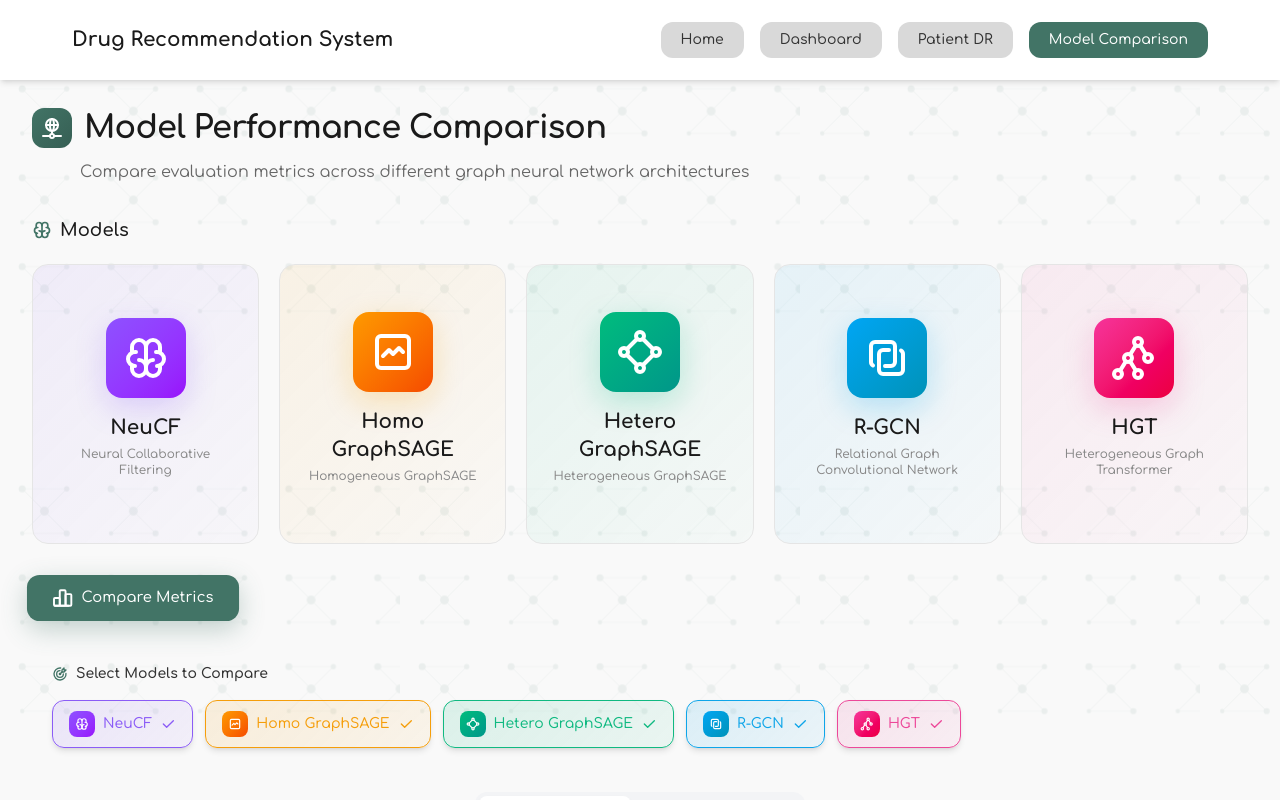
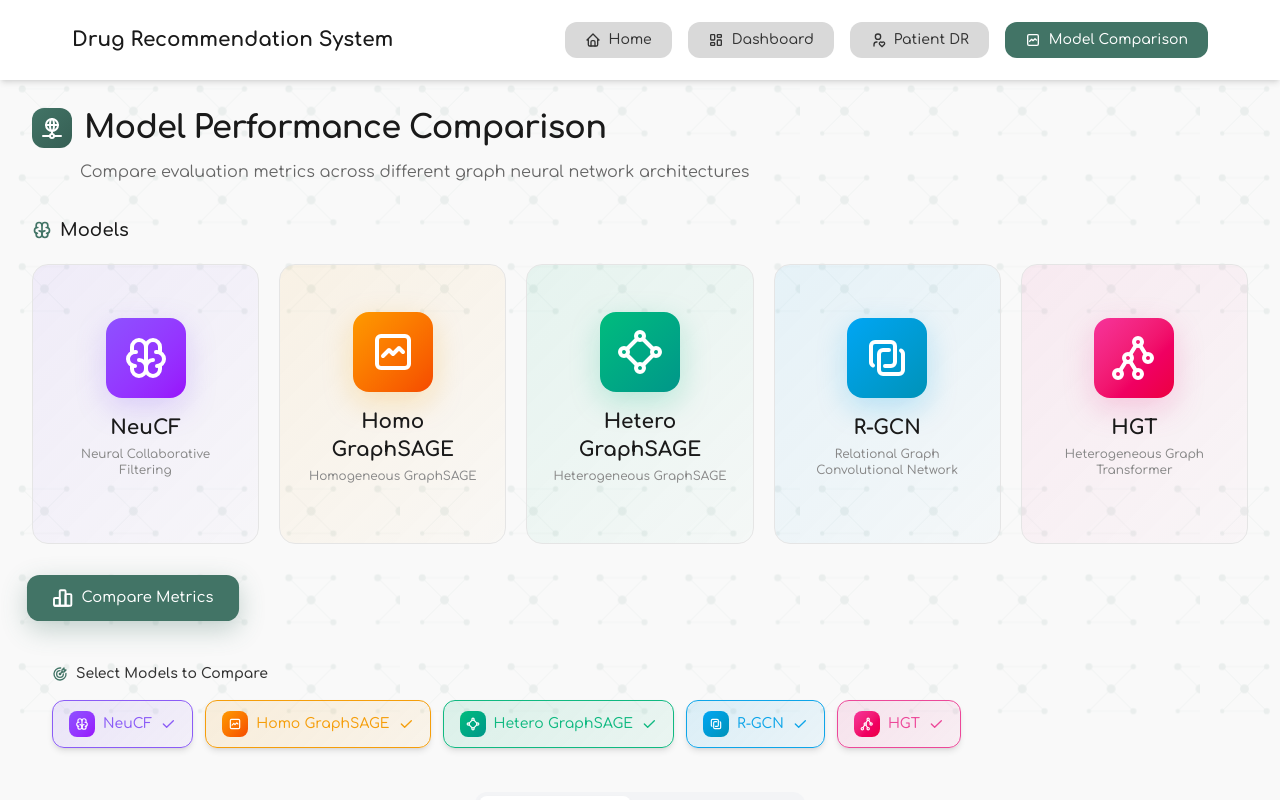
Before and after one commit to PrasadSimhadri/Drug-Recommendataion, a Next.js app: page /model-compare in a window 1280 px wide. Shown: the top 800 px of the page. Built offline with nearby package versions, Linux system fonts and the light colour scheme.

Commit message:
added react icons in navbar

```diff
--- a/src/app/dashboard/page.tsx
+++ b/src/app/dashboard/page.tsx
@@ -18,11 +18,11 @@ export default function Dashboard() {
     const [isQuerying, setIsQuerying] = useState(false);
 
     const navItems = [
-        { name: "Home", href: "/" },
-        { name: "Dashboard", href: "/dashboard" },
-        { name: "Patient DR", href: "/patient-dr" },
+        { name: "Home", href: "/", icon: TbHome },
+        { name: "Dashboard", href: "/dashboard", icon: TbLayoutDashboard },
+        { name: "Patient DR", href: "/patient-dr", icon: TbUserHeart },
         // { name: "Disease - Drug", href: "/disease-drug" },
-        { name: "Model Comparison", href: "/model-compare" },
+        { name: "Model Comparison", href: "/model-compare", icon: TbNetwork },
     ];
 
     const nodeTypes = ["Patient", "Visit"];
@@ -128,11 +128,11 @@ export default function Dashboard() {
 
             {/* Header / Navbar */}
             <header className="flex justify-between h-20 px-12 py-5 bg-[#ffffff] shadow-md relative z-10">
-                <div className="flex items-center gap-3 pl-6">
+                <Link href="/" className="flex items-center gap-3 pl-6 cursor-pointer">
                     <h1 className="text-xl font-medium text-[#1a1a1a]">
                         <b>Drug Recommendation System</b>
                     </h1>
-                </div>
+                </Link>
 
                 {/* Navigation */}
                 <nav className="flex items-center gap-4 pr-6">
@@ -174,7 +174,7 @@ export default function Dashboard() {
                     </div>
 
                     {/* Graph Controls - Full Width on Top */}
-                    <div className="bg-white rounded-2xl border border-[#e5e5e5] p-5 mb-5">
+                    <div className="bg-white rounded-2xl border border-[#e5e5e5] p-5 mb-5 animate-fade-in">
                         <h3 className="text-sm font-semibold text-[#333] mb-4 flex items-center gap-2">
                             <TbArrowsMaximize className="w-4 h-4 text-[#427466]" />
                             Graph Controls
@@ -262,7 +262,7 @@ export default function Dashboard() {
                             <button
                                 onClick={runQuery}
                                 disabled={isQuerying || !inputValue}
-                                className="px-8 py-3 bg-[#427466] text-white rounded-lg font-semibold text-sm hover:bg-[#365f54] disabled:bg-gray-300 disabled:cursor-not-allowed transition-colors flex items-center gap-2"
+                                className="cursor-pointer px-8 py-3 bg-[#427466] text-white rounded-lg font-semibold text-sm hover:bg-[#365f54] disabled:bg-gray-300 disabled:cursor-not-allowed transition-colors flex items-center gap-2"
                             >
                                 {isQuerying ? (
                                     <>
@@ -271,7 +271,7 @@ export default function Dashboard() {
                                     </>
                                 ) : (
                                     <>
-                                        <TbNetwork className="w-4 h-4" />
+                                        <TbNetwork className="w-4 h-4 cursor-pointer" />
                                         Run Query
                                     </>
                                 )}
@@ -280,7 +280,7 @@ export default function Dashboard() {
                     </div>
 
                     {/* Two Column Layout - Graph Visualization and Node Details */}
-                    <div className="grid grid-cols-[1fr_420px] gap-5">
+                    <div className="grid grid-cols-[1fr_420px] gap-5 animate-fade-in">
                         {/* Graph Visualization */}
                         <div className="relative">
                             {records.graph ? (
@@ -356,6 +356,33 @@ export default function Dashboard() {
                     </div>
                 </div>
             </main >
+
+            <style jsx>{`
+                @keyframes fade-in {
+                    from { opacity: 0; }
+                    to { opacity: 1; }
+                }
+
+                .animate-fade-in {
+                    animation: fade-in 0.4s ease-out forwards;
+                }
+
+                @keyframes fade-in-up {
+                    from {
+                        opacity: 0;
+                        transform: translateY(20px);
+                    }
+                    to {
+                        opacity: 1;
+                        transform: translateY(0);
+                    }
+                }
+
+                .animate-fade-in-up {
+                    animation: fade-in-up 0.6s ease-out forwards;
+                    opacity: 0;
+                }
+            `}</style>
         </div >
     );
 }
--- a/src/app/disease-drug/page.tsx
+++ b/src/app/disease-drug/page.tsx
@@ -3,8 +3,7 @@
 import Link from "next/link";
 import { usePathname } from "next/navigation";
 import { useState } from "react";
-import { TbZoomIn, TbZoomOut, TbArrowsMaximize, TbStar } from "react-icons/tb";
-import { TbHome, TbLayoutDashboard, TbUserHeart, TbNetwork } from "react-icons/tb";
+import { TbZoomIn, TbZoomOut, TbArrowsMaximize, TbStar, TbHome, TbLayoutDashboard, TbUserHeart, TbGraph } from "react-icons/tb";
 
 export default function DiseaseDrug() {
     const pathname = usePathname();
@@ -12,11 +11,11 @@ export default function DiseaseDrug() {
     const [diseaseName, setDiseaseName] = useState("Disease ABCD");
 
     const navItems = [
-        { name: "Home", href: "/" },
-        { name: "Dashboard", href: "/dashboard" },
-        { name: "Patient DR", href: "/patient-dr" },
-        // { name: "Disease - Drug", href: "/disease-drug" },
-        { name: "Model Comparison", href: "/model-compare" },
+        { name: "Home", href: "/", icon: TbHome },
+        { name: "Dashboard", href: "/dashboard", icon: TbLayoutDashboard },
+        { name: "Patient DR", href: "/patient-dr", icon: TbUserHeart },
+        // { name: "Disease - Drug", href: "/disease-drug", icon: TbNetwork },
+        { name: "Model Comparison", href: "/model-compare", icon: TbGraph },
     ];
 
     // Sample associated drugs data (will be fetched from backend later)
@@ -47,26 +46,30 @@ export default function DiseaseDrug() {
 
             {/* Header / Navbar */}
             <header className="flex justify-between h-20 px-12 py-5 bg-[#ffffff] shadow-md relative z-10">
-                <div className="flex items-center gap-3 pl-6">
+                <Link href="/" className="flex items-center gap-3 pl-6 cursor-pointer">
                     <h1 className="text-xl font-medium text-[#1a1a1a]">
                         <b>Drug Recommendation System</b>
                     </h1>
-                </div>
+                </Link>
 
                 {/* Navigation */}
                 <nav className="flex items-center gap-4 pr-6">
-                    {navItems.map((item) => (
+                    {navItems.map((item) => {
+                        const Icon = item.icon;
+                        return (
                             <Link
                                 key={item.name}
                                 href={item.href}
-                            className={`rounded-xl text-sm cursor-pointer font-medium transition-all duration-200 px-5 py-2 ${pathname === item.href
+                                className={`flex items-center gap-2 rounded-xl text-sm cursor-pointer font-medium transition-all duration-200 px-5 py-2 ${pathname === item.href
                                     ? "bg-[#427466] text-white"
                                     : "bg-[#D9D9D9] text-[#333333] hover:bg-[#c9c9c9]"
                                     }`}
                             >
+                                {Icon && <Icon className="w-4 h-4" />}
                                 {item.name}
                             </Link>
-                    ))}
+                        );
+                    })}
                 </nav>
             </header>
 
--- a/src/app/model-compare/page.tsx
+++ b/src/app/model-compare/page.tsx
@@ -463,11 +463,11 @@ export default function ModelComparison() {
     const [vizType, setVizType] = useState<"bar" | "radar">("bar");
 
     const navItems = [
-        { name: "Home", href: "/" },
-        { name: "Dashboard", href: "/dashboard" },
-        { name: "Patient DR", href: "/patient-dr" },
-        // { name: "Disease - Drug", href: "/disease-drug" },
-        { name: "Model Comparison", href: "/model-compare" },
+        { name: "Home", href: "/", icon: TbHome },
+        { name: "Dashboard", href: "/dashboard", icon: TbLayoutDashboard },
+        { name: "Patient DR", href: "/patient-dr", icon: TbUserHeart },
+        // { name: "Disease - Drug", href: "/disease-drug", icon: TbNetwork },
+        { name: "Model Comparison", href: "/model-compare", icon: TbGraph },
     ];
 
     const filteredModels = models.filter(m => selectedModels.includes(m.id));
@@ -499,25 +499,29 @@ export default function ModelComparison() {
 
             {/* Header / Navbar */}
             <header className="flex justify-between h-20 px-12 py-5 bg-[#ffffff] shadow-md relative z-10">
-                <div className="flex items-center gap-3 pl-6">
+                <Link href="/" className="flex items-center gap-3 pl-6 cursor-pointer">
                     <h1 className="text-xl font-medium text-[#1a1a1a]">
                         <b>Drug Recommendation System</b>
                     </h1>
-                </div>
+                </Link>
 
                 <nav className="flex items-center gap-4 pr-6">
-                    {navItems.map((item) => (
+                    {navItems.map((item) => {
+                        const Icon = item.icon;
+                        return (
                             <Link
                                 key={item.name}
                                 href={item.href}
-                            className={`rounded-xl text-sm cursor-pointer font-medium transition-all duration-200 px-5 py-2 ${pathname === item.href
+                                className={`flex items-center gap-2 rounded-xl text-sm cursor-pointer font-medium transition-all duration-200 px-5 py-2 ${pathname === item.href
                                     ? "bg-[#427466] text-white"
                                     : "bg-[#D9D9D9] text-[#333333] hover:bg-[#c9c9c9]"
                                     }`}
                             >
+                                {Icon && <Icon className="w-4 h-4" />}
                                 {item.name}
                             </Link>
-                    ))}
+                        );
+                    })}
                 </nav>
             </header>
 
--- a/src/app/page.tsx
+++ b/src/app/page.tsx
@@ -8,11 +8,11 @@ export default function Home() {
   const pathname = usePathname();
 
   const navItems = [
-    { name: "Home", href: "/" },
-    { name: "Dashboard", href: "/dashboard" },
-    { name: "Patient DR", href: "/patient-dr" },
-    // { name: "Disease - Drug", href: "/disease-drug" },
-    { name: "Model Comparison", href: "/model-compare" },
+    { name: "Home", href: "/", icon: TbHome },
+    { name: "Dashboard", href: "/dashboard", icon: TbLayoutDashboard },
+    { name: "Patient DR", href: "/patient-dr", icon: TbUserHeart },
+    // { name: "Disease - Drug", href: "/disease-drug", icon: TbNetwork },
+    { name: "Model Comparison", href: "/model-compare", icon: TbGraph },
   ];
 
   return (
--- a/src/app/patient-dr/page.tsx
+++ b/src/app/patient-dr/page.tsx
@@ -7,7 +7,7 @@ import {
     TbZoomIn, TbZoomOut, TbArrowsMaximize, TbStar, TbLoader2,
     TbChevronDown, TbChevronUp, TbPill, TbTag, TbCode, TbDatabase,
     TbSearch, TbUser, TbHome, TbLayoutDashboard, TbUserHeart, TbNetwork,
-    TbStethoscope, TbFileText
+    TbStethoscope, TbFileText, TbChartBar
 } from "react-icons/tb";
 
 // API base URLs
@@ -492,11 +492,11 @@ export default function PatientDR() {
     const [zoom, setZoom] = useState(1);
 
     const navItems = [
-        { name: "Home", href: "/" },
-        { name: "Dashboard", href: "/dashboard" },
-        { name: "Patient DR", href: "/patient-dr" },
+        { name: "Home", href: "/", icon: TbHome },
+        { name: "Dashboard", href: "/dashboard", icon: TbLayoutDashboard },
+        { name: "Patient DR", href: "/patient-dr", icon: TbUserHeart },
         // { name: "Disease - Drug", href: "/disease-drug" },
-        { name: "Model Comparison", href: "/model-compare" },
+        { name: "Model Comparison", href: "/model-compare", icon: TbChartBar },
     ];
 
     const handleSearch = async () => {
@@ -611,11 +611,11 @@ export default function PatientDR() {
 
             {/* Header */}
             <header className="flex justify-between h-20 px-12 py-5 bg-[#ffffff] shadow-md relative z-10">
-                <div className="flex items-center gap-3 pl-6">
+                <Link href="/" className="flex items-center gap-3 pl-6 cursor-pointer">
                     <h1 className="text-xl font-medium text-[#1a1a1a]">
                         <b>Drug Recommendation System</b>
                     </h1>
-                </div>
+                </Link>
                 <nav className="flex items-center gap-4 pr-6">
                     {navItems.map((item) => {
                         const Icon = item.icon;
@@ -654,7 +654,7 @@ export default function PatientDR() {
                     </div>
 
                     {/* Search Section with Floating Label */}
-                    <div className="bg-white rounded-2xl border border-[#e5e5e5] p-5 mb-5 inline-flex items-center gap-4">
+                    <div className="bg-white rounded-2xl border border-[#e5e5e5] p-5 mb-5 inline-flex items-center gap-4 animate-fade-in">
                         <FloatingInput
                             value={patientId}
                             onChange={setPatientId}
@@ -665,7 +665,7 @@ export default function PatientDR() {
                         <button
                             onClick={handleSearch}
                             disabled={loading}
-                            className="px-6 py-3 bg-[#427466] text-white rounded-lg text-sm font-medium hover:bg-[#365f54] transition-colors disabled:opacity-50 disabled:cursor-not-allowed flex items-center gap-2"
+                            className="cursor-pointer px-6 py-3 bg-[#427466] text-white rounded-lg text-sm font-medium hover:bg-[#365f54] transition-colors disabled:opacity-50 disabled:cursor-not-allowed flex items-center gap-2"
                         >
                             {loading ? (
                                 <TbLoader2 className="w-5 h-5 animate-spin" />
@@ -684,7 +684,7 @@ export default function PatientDR() {
 
                     {/* Diagnosis Section - Expandable */}
                     {diagnoses.length > 0 && (
-                        <div className="mb-5 bg-white rounded-2xl border border-[#e5e5e5] overflow-hidden">
+                        <div className="mb-5 bg-white rounded-2xl border border-[#e5e5e5] overflow-hidden animate-fade-in">
                             <button
                                 onClick={() => setShowDiagnoses(!showDiagnoses)}
                                 className="w-full px-5 py-4 flex items-center justify-between hover:bg-gray-50 transition-colors"
@@ -747,7 +747,7 @@ export default function PatientDR() {
                     {/* Two Column Layout */}
                     <div className="grid grid-cols-[1fr_450px] gap-5">
                         {/* Left Panel - Network */}
-                        <div className="bg-white rounded-2xl border border-[#e5e5e5] p-5 relative overflow-hidden h-[520px]">
+                        <div className="bg-white rounded-2xl border border-[#e5e5e5] p-5 relative overflow-hidden h-[520px] animate-fade-in">
                             <div className="flex justify-between items-center mb-4">
                                 <h3 className="text-sm font-semibold text-[#333] flex items-center gap-2">
                                     <TbNetwork className="w-4 h-4 text-[#427466]" />
@@ -759,9 +759,6 @@ export default function PatientDR() {
                                     </button>
                                     <button onClick={handleZoomOut} className="w-10 h-10 flex items-center justify-center border border-[#e5e5e5] rounded-lg hover:bg-[#f5f5f5] transition-colors">
                                         <TbZoomOut className="w-5 h-5 text-[#666]" />
-                                    </button>
-                                    <button onClick={handleZoomReset} className="w-10 h-10 flex items-center justify-center border border-[#e5e5e5] rounded-lg hover:bg-[#f5f5f5] transition-colors">
-                                        <TbArrowsMaximize className="w-5 h-5 text-[#666]" />
                                     </button>
                                 </div>
                             </div>
@@ -839,6 +836,31 @@ export default function PatientDR() {
                 .animate-fadeIn {
                     animation: fadeIn 0.3s ease-out;
                 }
+
+                @keyframes fade-in {
+                    from { opacity: 0; }
+                    to { opacity: 1; }
+                }
+
+                .animate-fade-in {
+                    animation: fade-in 0.4s ease-out forwards;
+                }
+
+                @keyframes fade-in-up {
+                    from {
+                        opacity: 0;
+                        transform: translateY(20px);
+                    }
+                    to {
+                        opacity: 1;
+                        transform: translateY(0);
+                    }
+                }
+
+                .animate-fade-in-up {
+                    animation: fade-in-up 0.6s ease-out forwards;
+                    opacity: 0;
+                }
             `}</style>
         </div>
     );
```
Lines whose indentation alone changed are shown as unchanged.
